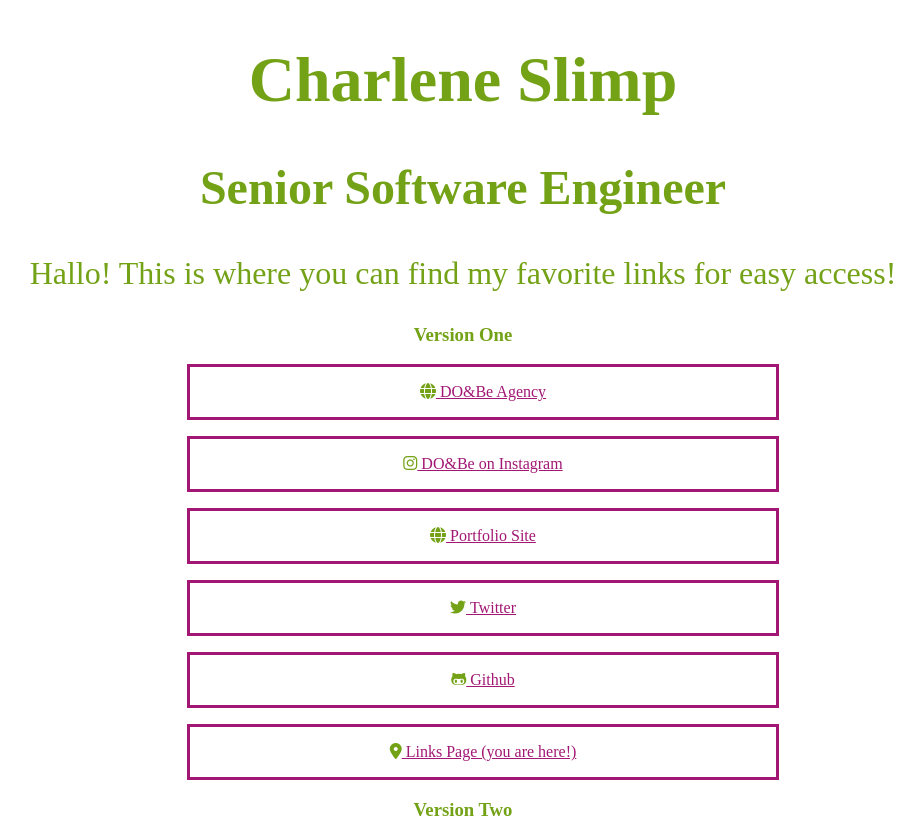
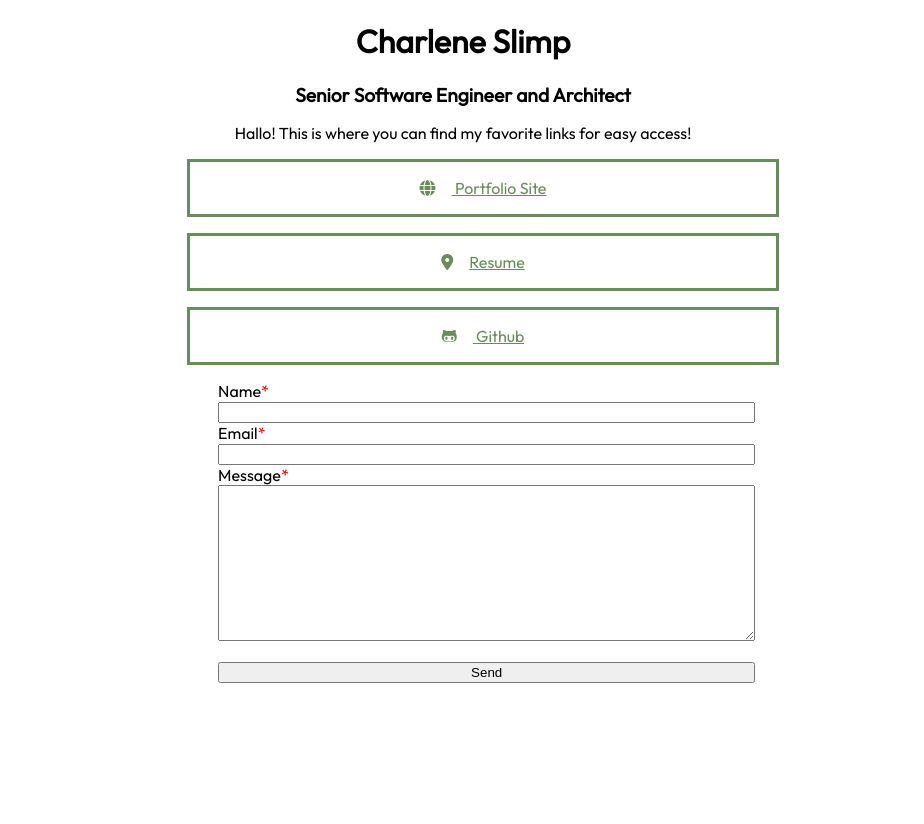
Before and after one commit to cs-limpes/links, a plain HTML site: page index.html in a window 1280 px wide. Shown: the top 824 px of the page, without its empty margins (177-1101 px from the left). After the commit the page ends 800 px from the top, so only its background shows below. Drawn offline with Linux system fonts and the light colour scheme.

Commit message:
links, page styling, commented out version 2 with the image boxes, replaced contact form image with an actual PHP contact form

```diff
--- a/index.html
+++ b/index.html
@@ -7,26 +7,30 @@
       <meta name="Keywords" content="website developer, software engineer, accessibility, PHP, CSS, HTML, Bootstrap, React, Angular, C++, Python, architect, staff engineer">
       <meta name="Description" content="Senior Software Engineer with over a decade of experience specializing in accessibility, responsiveness, and viewport agnostic design.">
       <link rel="stylesheet" href="styles.css">
+      <link rel="preconnect" href="https://fonts.googleapis.com">
+      <link rel="preconnect" href="https://fonts.gstatic.com" crossorigin>
+      <link href="https://fonts.googleapis.com/css2?family=Outfit&display=swap" rel="stylesheet">
+      <link rel="icon" type="image/png" href="https://www.charleneslimp.com/wp-content/uploads/fbrfg/favicon-32x32.png">
       <script src="https://kit.fontawesome.com/f612cdafad.js" crossorigin="anonymous"></script>
+      <script type="text/javascript">
+		// split your email into two parts and remove the @ symbol
+		var first = "hello";
+		var last = "charleneslimp.com";
+	</script>
 </head>
 <body>
 
 
 <h1>Charlene Slimp</h1>
-<h2>Senior Software Engineer</h2>
+<h2>Senior Software Engineer and Architect</h2>
 <p class="intro">Hallo! This is where you can find my favorite links for easy access!</p>
-
-<h3>Version One</h3>
 <ul>
-      <li><a href="https://www.doandbe.agency/"><i class="fa-solid fa-globe"></i>&nbspDO&Be Agency</a></li>
-      <li><a href="https://www.instagram.com/doandbebetter/"><i class="fa-brands fa-instagram"></i>&nbspDO&Be on Instagram</a></li>
       <li><a href="http://www.CharleneSlimp.com"><i class="fa-solid fa-globe"></i></i>&nbspPortfolio Site</a></li>
-      <li><a href="https://twitter.com/EducatedSavage"><i class="fa-brands fa-twitter"></i>&nbspTwitter</a></li>
+      <li><a href="https://www.dropbox.com/scl/fi/b122bjwqry2kjhlwhykx9/Charlene-Slimp-Software-Engineer.pdf?rlkey=gxtw6tl6ythcy0g3w0yg3a5zg&dl=0"><i class="fa-solid fa-location-dot"></i>Resume</a></li>
       <li><a href="https://github.com/EddieSavageOG"><i class="fa-brands fa-github-alt"></i>&nbspGithub</a></li>
-      <li><a href="http://links.CharleneSlimp.com"><i class="fa-solid fa-location-dot"></i>&nbspLinks Page (you are here!)</a></li>
 </ul>
 
-<h3>Version Two</h3>
+<!-- <h3>Version Two</h3>
 <div id="graphics">
       <div class="Square One">
             <a href="https://www.doandbe.agency/">
@@ -70,9 +74,25 @@
                   <figcaption>Links Page - you are here!</figcaption>
             </figure></a>
       </div>
-</div>
+</div> -->
+
+
+<!-- Contact section -->
 <div class="contact">
-      <img src="./img/contactform.PNG" />
+      <form method="post" action="submit.php">
+
+		<label for="form-name">Name<span class="required">*</span></label>
+		<br /><input id="form-name" name="name" required/>
+
+		<label for="form-email">Email<span class="required">*</span></label>
+            <br /><input id="form-email" name="email" required/>
+
+		<label for="form-message">Message<span class="required">*</span></label>
+		<br /><textarea id="form-message" name="message" rows="10" cols="50" required></textarea>
+
+		<p><input type="submit" value="Send" /></p>
+
+	</form>
 </div>
 
 
--- a/styles.css
+++ b/styles.css
@@ -6,12 +6,13 @@
 
 body {
       background-color: #FFF;
-      color: #74A217;
+      color: #000;
       font-size: 16px;
+      font-family: 'Outfit', sans-serif;
 }
 
 a {
-      color: #A21774;
+      color: rgb(103, 141, 88);
 }
 
 a:visited, a:hover {
@@ -24,17 +25,17 @@
 }
 
 h1 {
-      font-size: 4rem;
+      font-size: 2rem;
 }
 
 h2 {
-      font-size: 3rem;
+      font-size: 1.2rem;
 }
 
 
 
 .intro {
-      font-size: 2rem;
+      font-size: 1rem;
       text-align: center;
 }
 
@@ -49,13 +50,13 @@
 li {
       padding: 1rem 0;
       margin: 1rem 0;
-      border: solid 3px #A21774;
+      border: solid 3px rgb(103, 141, 88);
       text-align: center;
-
 }
 
 i {
-      color: #74A217;
+      color: rgb(103, 141, 88);
+      padding-right: 1rem;
 }
 
 
@@ -96,5 +97,23 @@
       display: flex;
       justify-content: center;
       margin-bottom: 20rem;
+      width: 50%;
+      margin: 0 25%;
+}
 
+form {
+      width: 85%;
+      margin-left: 7.5%;
 }
+
+input {
+      width: 100%;
+}
+
+textarea {
+      width: 100%;
+}
+
+.required {
+      color: red;
+}
```
Also changed, not shown: 1 other file.
